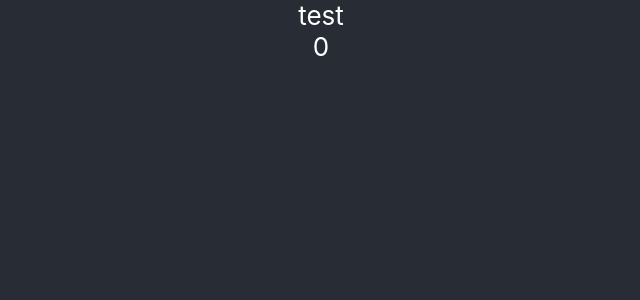
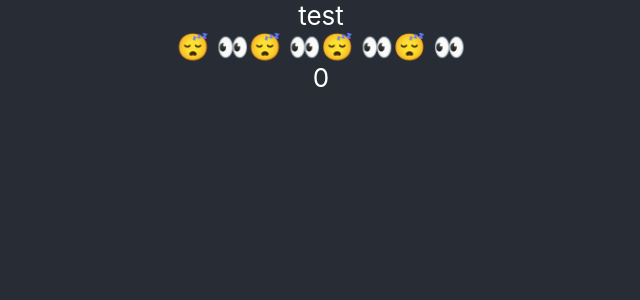
Before and after one commit to tommiseppanen/zzz-tracker, a React (Create React App) app: page / in a window 1280 px wide. Shown: the top 300 px of the page, without its empty margins (319-959 px from the left). Built offline with nearby package versions, Linux system fonts and the light colour scheme.

Commit message:
Add log component

```diff
--- a/src/App.tsx
+++ b/src/App.tsx
@@ -2,11 +2,13 @@ import React from 'react';
 import logo from './logo.svg';
 import './App.css';
 import ActionBar from './components/ActionBar';
+import Log from './components/Log';
 
 const App: React.FC = () => {
   return (
     <div className="App">
       test
+      <Log/>
       <ActionBar/>
     </div>
   );
--- /dev/null
+++ b/src/components/Log.tsx
@@ -0,0 +1,16 @@
+import * as React from 'react';
+
+const Log: React.FC = () => {
+  const [content, setContent] = React.useState("");
+  return (
+    <div>
+      😴
+      👀😴
+      👀😴
+      👀😴
+      👀
+    </div>
+  );
+};
+
+export default Log;
```
